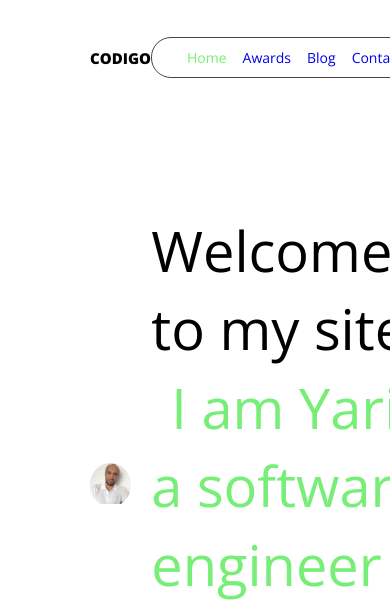
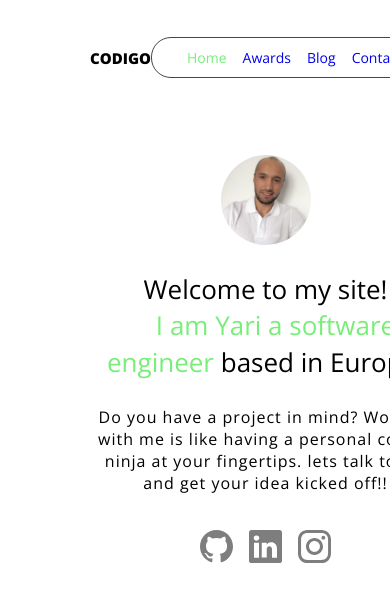
Before and after one commit to Yariandres/nuxt-personal-blog, a Nuxt app: page / in a window 390 px wide. Shown: the top 616 px of the page. Built offline with nearby package versions, Linux system fonts and the light colour scheme; no server answers; a web font is replaced by a local one.

Commit message:
styles hero section

```diff
--- a/components/HomeHero.vue
+++ b/components/HomeHero.vue
@@ -1,6 +1,5 @@
 <template>
   <div :class="$style['hero']">
-
     <div :class="$style['row']">
       <div :class="$style['holder']">
         <img src="~/assets/img/yari.jpeg" alt="thum nail" />
@@ -34,11 +33,21 @@
     display: flex;
     align-items: center;
     gap: 2rem;
+    // small devices
+    @media screen and (max-width: 768px) {
+      flex-direction: column;
+      gap: 0;
+    }
     .holder {
       height: 50%;
       width: 50%;
       border-radius: 50%;
       overflow: hidden;
+
+      @media screen and (max-width: 768px) {
+        height: 9rem;
+        width: 9rem;
+      }
 
       img {
         height: 100%;
@@ -51,6 +60,11 @@
       font-size: 5.6rem;
       display: inline;
       line-height: 1.4;
+
+      @media screen and (max-width: 768px) {
+        font-size: 2.6rem;
+        text-align: center;
+      }
 
       span {
         color: var(--text-color-active);
@@ -65,6 +79,12 @@
     margin-top: 5rem;
     max-width: 70.5rem;
     letter-spacing: 1px;
+
+    @media screen and (max-width: 768px) {
+      font-size: 1.6rem;
+      text-align: center;
+      margin-block-start: 0;
+    }
   }
 
   .copy {
@@ -75,6 +95,10 @@
     .icons {
       display: flex;
       gap: 1.6rem;
+
+      @media screen and (max-width: 768px) {
+        justify-content: center;
+      }
 
       svg {
         cursor: pointer;
```
